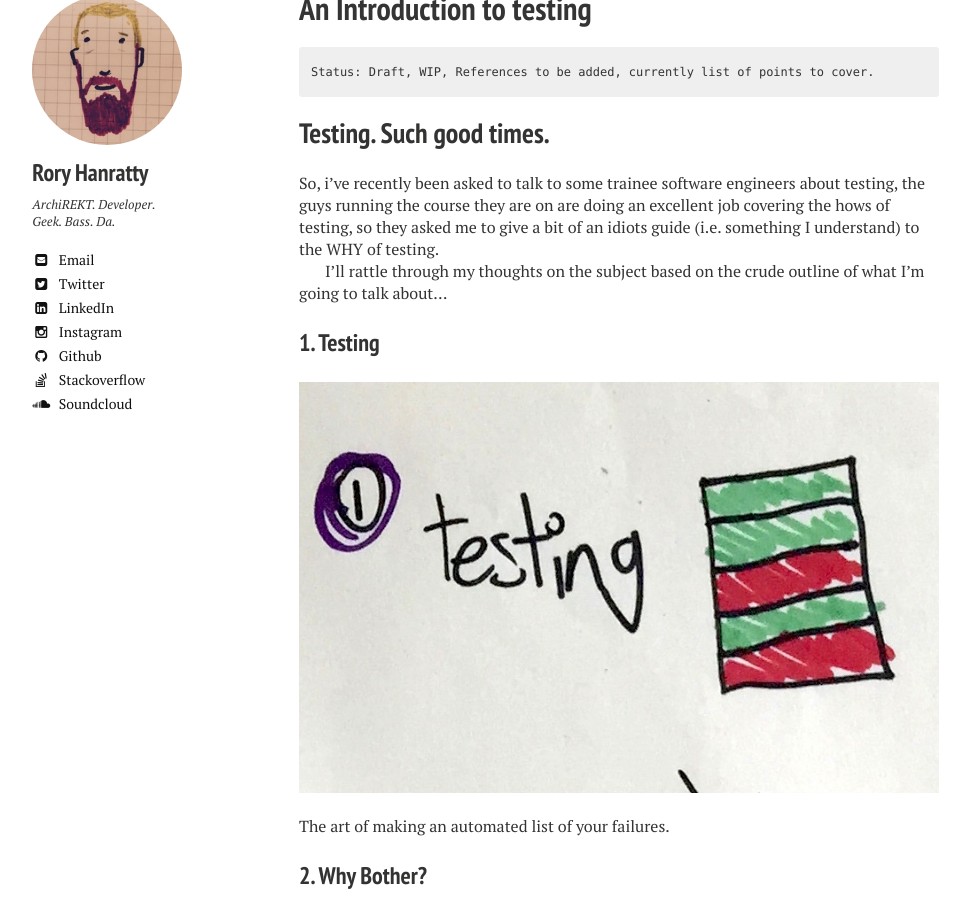
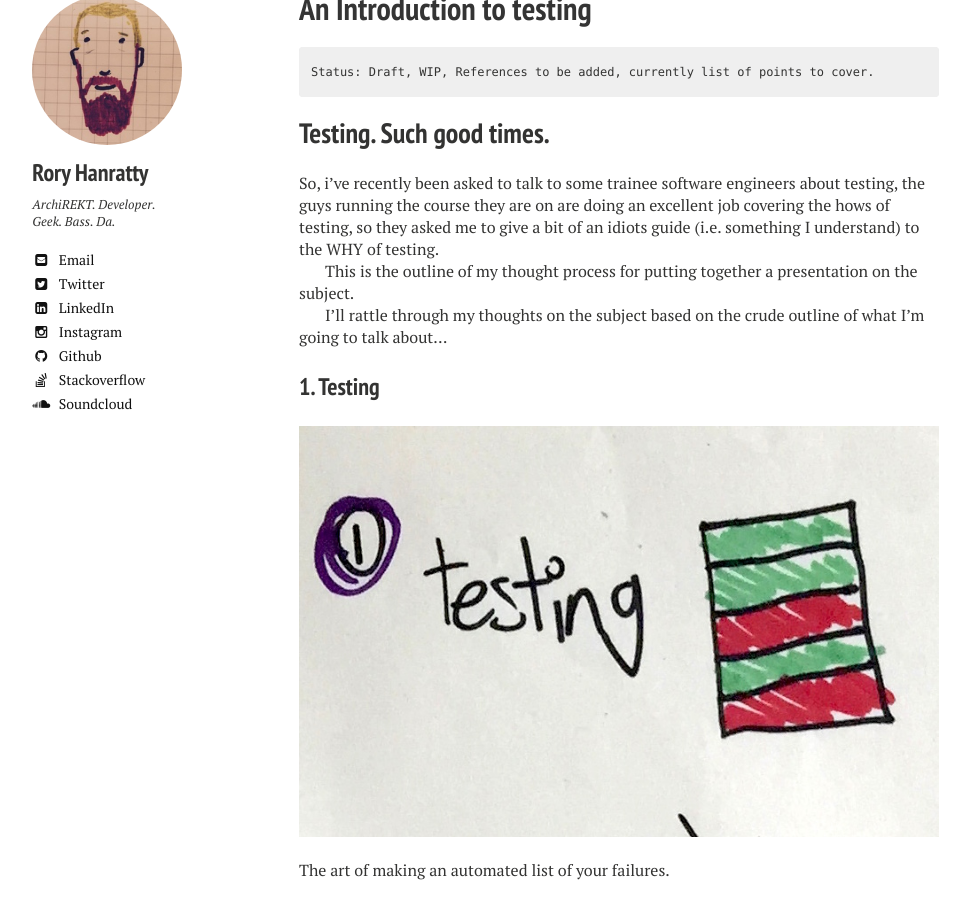
Before and after one commit to Rory80Hz/rory80hz.github.io, a Jekyll site: the page built from _posts/2015-06-29-an-introduction-to-testing.md, in a window 1280 px wide and 900 px high, scrolled down 463 px. Shown: the whole window, without its empty margins (21-991 px from the left). Built offline with Jekyll 4.4.1, drawn with Linux system fonts in a browser that asks for light colours; nearby versions of some CDN libraries; comment, search, counter and statistics services are not loaded.

Commit message:
Intro Update

```diff
--- a/_posts/2015-06-29-an-introduction-to-testing.md
+++ b/_posts/2015-06-29-an-introduction-to-testing.md
@@ -16,6 +16,8 @@ Status: Draft, WIP, References to be added, currently list of points to cover.
 
 ## Testing. Such good times.
 So, i've recently been asked to talk to some trainee software engineers about testing, the guys running the course they are on are doing an excellent job covering the hows of testing, so they asked me to give a bit of an idiots guide (i.e. something I understand) to the WHY of testing.
+
+This is the outline of my thought process for putting together a presentation on the subject.
 
 I'll rattle through my thoughts on the subject based on the crude outline of what I'm going to talk about...
 
```
